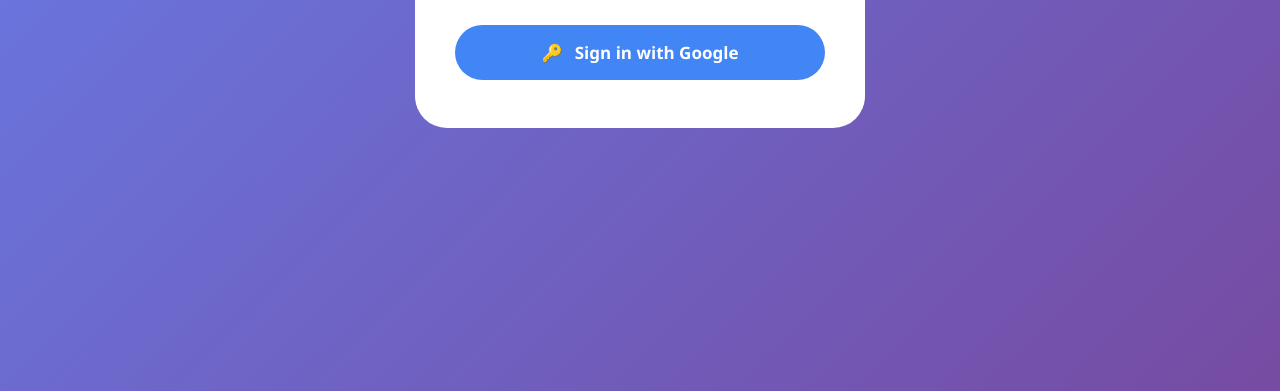
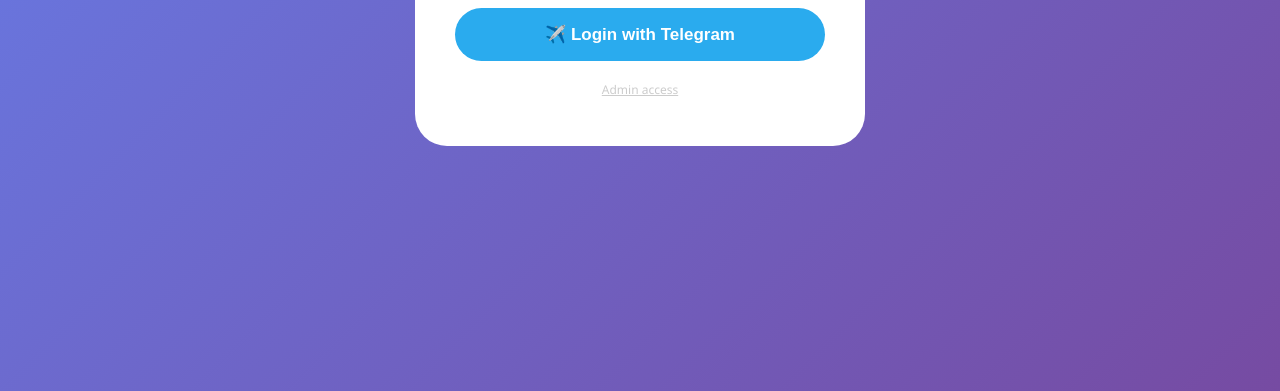
Before and after one commit to abdullatiffozilov20-source/fikrcha, a website: page index.html in a window 1280 px wide. Shown: the part 409-800 px from the top of the page. Drawn offline with Linux system fonts and the light colour scheme.

Commit message:
Update index.html

```diff
--- a/index.html
+++ b/index.html
@@ -6,11 +6,7 @@
     <title>FIKRCHA Login</title>
     <script src="https://telegram.org/js/telegram-web-app.js"></script>
     <style>
-      * {
-        margin: 0;
-        padding: 0;
-        box-sizing: border-box;
-      }
+      * { margin: 0; padding: 0; box-sizing: border-box; }
       body {
         font-family: "Segoe UI", system-ui;
         background: linear-gradient(135deg, #667eea 0%, #764ba2 100%);
@@ -36,45 +32,30 @@
         color: transparent;
         margin-bottom: 8px;
       }
-      p {
-        color: #6c757d;
-        font-size: 1rem;
-      }
-      .google-btn {
-        background: #4285f4;
+      p { color: #6c757d; font-size: 1rem; margin-bottom: 28px; }
+      .tg-btn {
+        background: #2AABEE;
         color: white;
         border: none;
         padding: 16px 32px;
         font-size: 17px;
         border-radius: 40px;
         cursor: pointer;
-        text-decoration: none;
         display: flex;
         align-items: center;
         justify-content: center;
         gap: 12px;
-        margin-top: 28px;
         width: 100%;
         font-weight: 600;
         transition: background 0.2s;
       }
-      .google-btn:hover {
-        background: #357ae8;
-      }
-      .note {
-        margin-top: 16px;
-        font-size: 13px;
-        color: #999;
-      }
-
-      @media (max-width: 480px) {
-        .login-card {
-          padding: 36px 24px;
-          border-radius: 24px;
-        }
-        h1 {
-          font-size: 2.2rem;
-        }
+      .tg-btn:hover { background: #1a96d4; }
+      .admin-link {
+        margin-top: 20px;
+        font-size: 12px;
+        color: #ccc;
+        cursor: pointer;
+        text-decoration: underline;
       }
     </style>
   </head>
@@ -82,26 +63,29 @@
     <div class="login-card">
       <h1>✨ FIKRCHA</h1>
       <p>think · grow · achieve</p>
-      <a id="loginBtn" href="/auth/google" class="google-btn">
-        <span>🔑</span> Sign in with Google
-      </a>
-      <p id="tgNote" class="note" style="display:none;">
-        A browser window will open for sign-in.
-      </p>
+      <button class="tg-btn" onclick="loginWithTelegram()">
+        ✈️ Login with Telegram
+      </button>
+      <div class="admin-link" onclick="window.location='/auth/google'">
+        Admin access
+      </div>
     </div>
     <script>
-      const btn = document.getElementById("loginBtn");
-      const note = document.getElementById("tgNote");
-      const authUrl = window.location.origin + "/auth/google";
-
-      const inTelegram = window.Telegram && window.Telegram.WebApp && window.Telegram.WebApp.initData;
-
-      if (inTelegram) {
-        note.style.display = "block";
-        btn.addEventListener("click", function (e) {
-          e.preventDefault();
-          window.Telegram.WebApp.openLink(authUrl);
-        });
+      function loginWithTelegram() {
+        const tg = window.Telegram && window.Telegram.WebApp;
+        if (tg && tg.initDataUnsafe && tg.initDataUnsafe.user) {
+          const user = tg.initDataUnsafe.user;
+          fetch('/auth/telegram', {
+            method: 'POST',
+            headers: { 'Content-Type': 'application/json' },
+            body: JSON.stringify({ user })
+          }).then(r => r.json()).then(data => {
+            if (data.success) window.location = '/app.html';
+            else alert('Login failed. Please try again.');
+          });
+        } else {
+          alert('Please open this app from Telegram!');
+        }
       }
     </script>
   </body>
```
